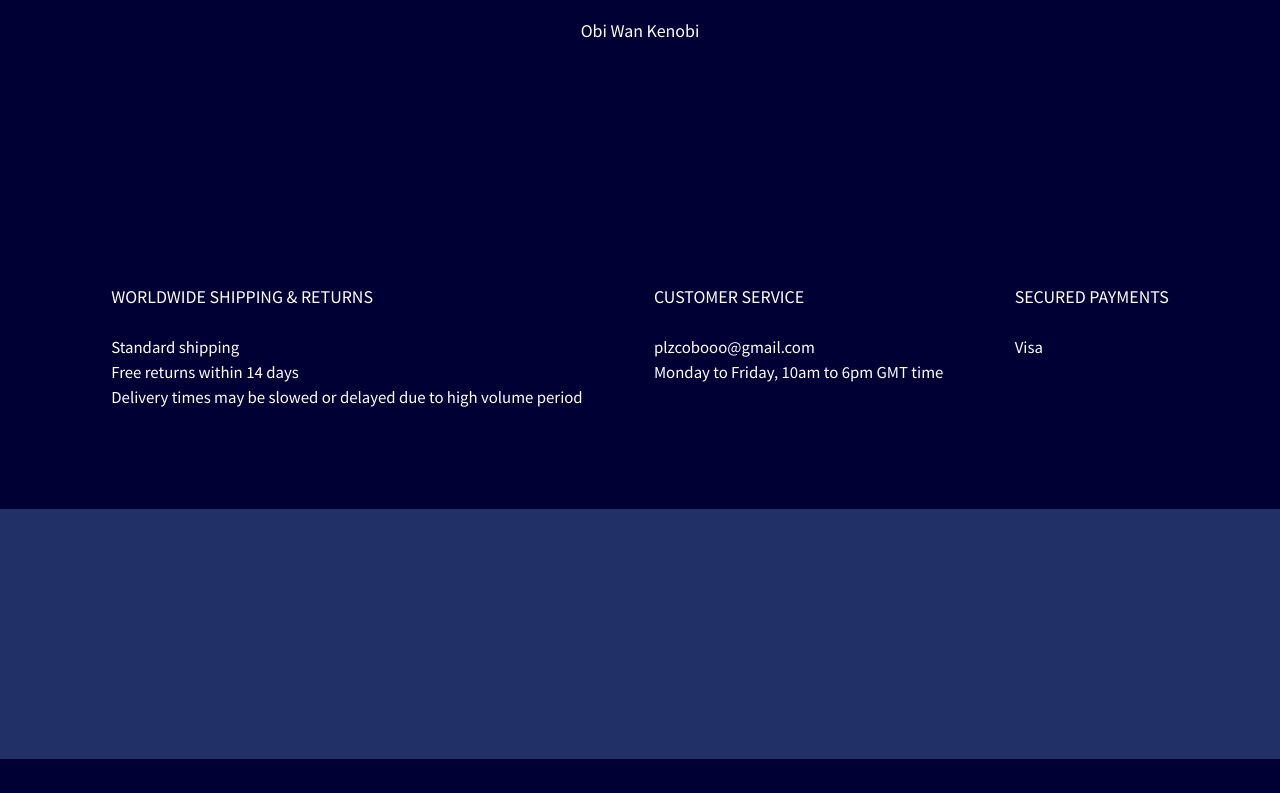
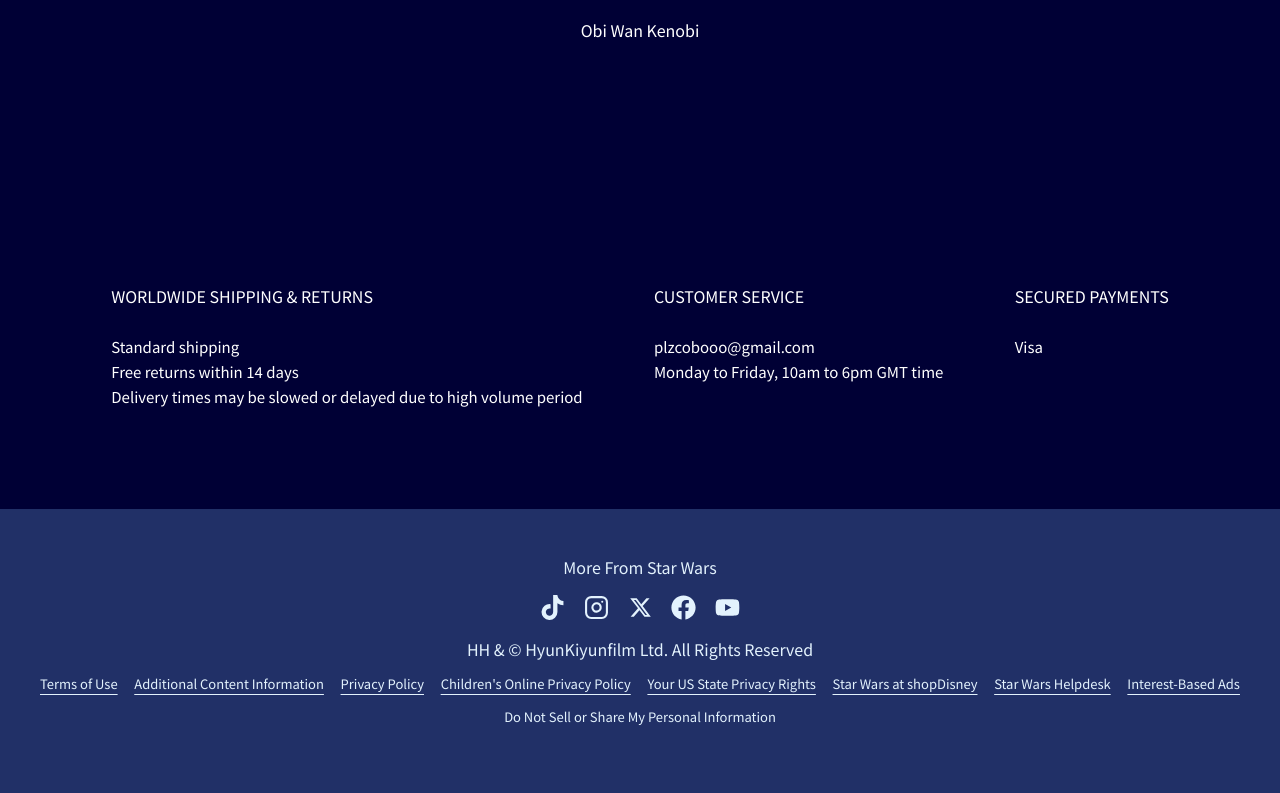
Before and after one commit to plzcoboo/StarShop, a React (Vite) app: page / in a window 1280 px wide. Shown: the part 2654-3447 px from the top of the page. Before the commit the page ends 3413 px from the top, so only its background shows below. Built offline with nearby package versions, Linux system fonts and the light colour scheme; some icons are missing.

Commit message:
'footer-css'

```diff
--- a/src/footer/Footer.jsx
+++ b/src/footer/Footer.jsx
@@ -1,4 +1,10 @@
 import { FooterWrap } from "./FooterStyle";
+import { FaTiktok } from "react-icons/fa";
+import { FiInstagram } from "react-icons/fi";
+import { RiTwitterXFill } from "react-icons/ri";
+import { FaFacebook } from "react-icons/fa";
+import { FaYoutube } from "react-icons/fa";
+
 
 
 const Footer = () => {
@@ -6,6 +12,33 @@
         <FooterWrap>
             <div className="inner">
                 {/* <h2>하단로고</h2>   */}
+                <div className="menu-social">
+                    <nav className="navi">
+                        <div className="nav-title">More From Star Wars</div>
+                        <ul className="brand-icon">
+                            <li><FaTiktok /></li>
+                            <li><FiInstagram /></li>
+                            <li><RiTwitterXFill /></li>
+                            <li><FaFacebook /></li>
+                            <li><FaYoutube /></li>
+                        </ul>
+                    </nav>
+                </div>
+                <div className="copy">
+                <strong>HH & © HyunKiyunfilm Ltd. All Rights Reserved</strong>
+                <ul className="Terms">
+                    <li>Terms of Use</li>
+                    <li>Additional Content Information</li>
+                    <li>Privacy Policy</li>
+                    <li>Children's Online Privacy Policy</li>
+                    <li>Your US State Privacy Rights</li>
+                    <li>Star Wars at shopDisney</li>
+                    <li>Star Wars Helpdesk</li>
+                    <li>Interest-Based Ads</li>
+                </ul>
+                <p>Do Not Sell or Share My Personal Information</p>
+                </div>
+
             </div>
         </FooterWrap>
     );
--- a/src/footer/FooterStyle.js
+++ b/src/footer/FooterStyle.js
@@ -1,7 +1,15 @@
 import styled from 'styled-components'
 
 export const FooterWrap = styled.footer`
+color: #E3F2FD;
+    padding-bottom:50px;
     background-color:#213067;
-    .inner { height:250px;}
+    .inner {}
     h2 { padding-top:80px; font-size:20px; color:#fff }
+    .menu-social{width:200px; margin:auto; text-align:center; padding-top:50px;}
+    .brand-icon{display:flex; justify-content:space-between; svg{font-size:25px;}}
+    .nav-title{margin-bottom:20px;}
+    .navi{margin-bottom:20px;}
+    .copy{text-align: center; p{font-size:13px; margin-bottom:20px}}
+    .Terms{display:flex; margin-top:20px; margin-bottom:20px; li{font-size:13px;text-decoration: underline; text-underline-offset:5px;} justify-content:space-between}
 `
```
